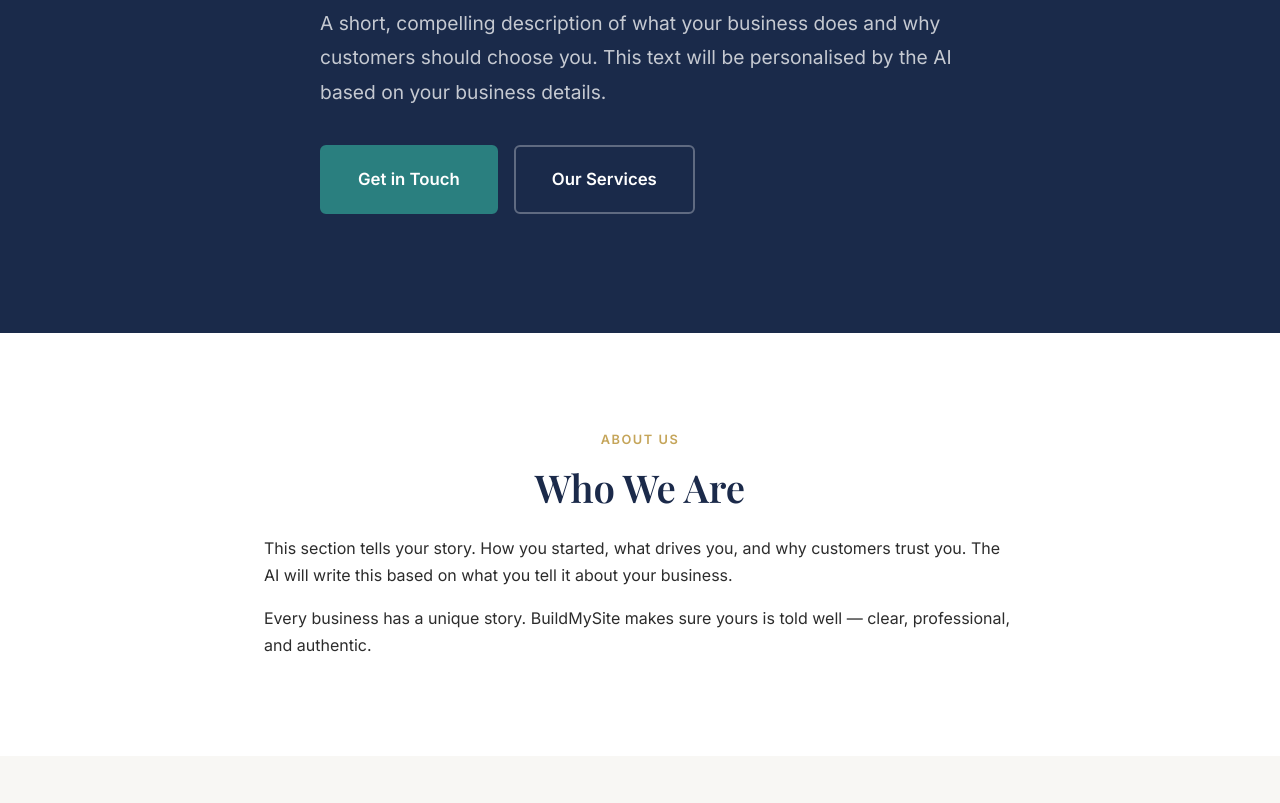
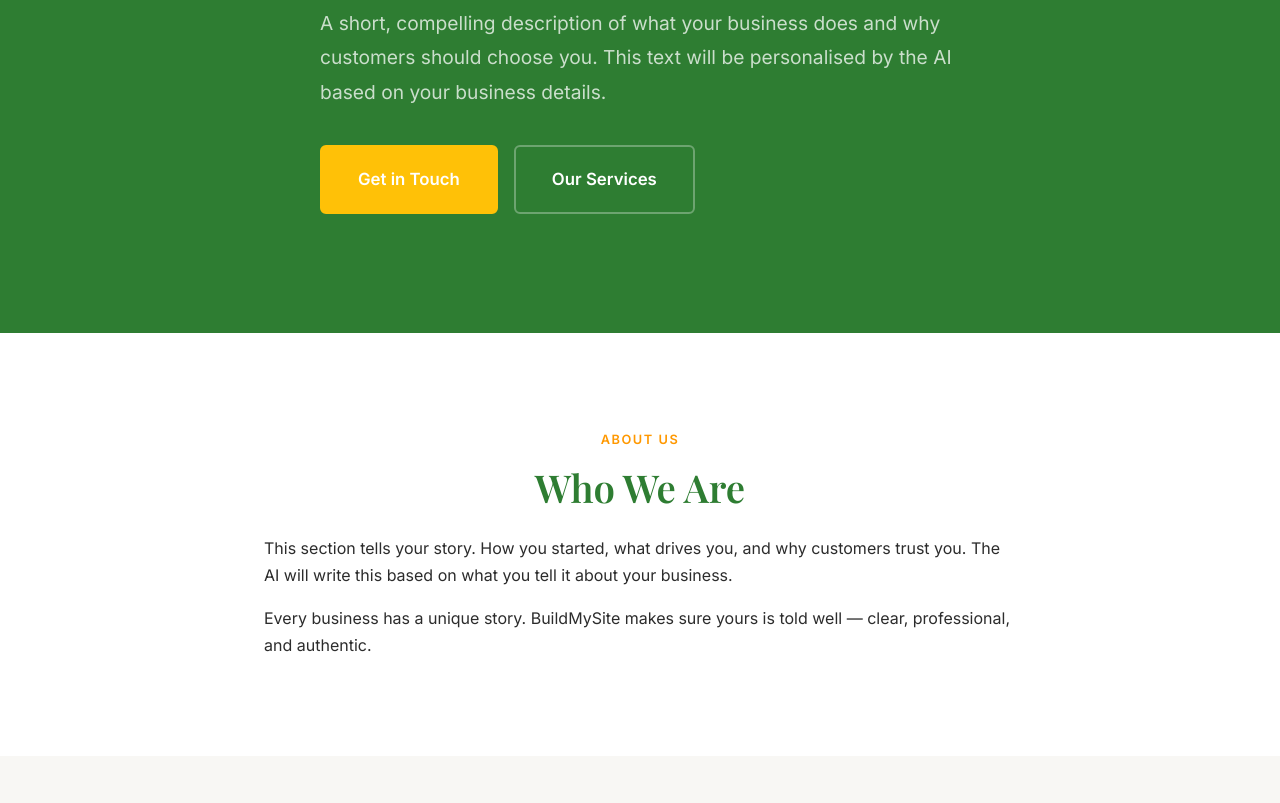
Before and after one commit to RoryPeterRoberts/topline-stores-hammel, a website: page index.html in a window 1280 px wide. Shown: the part 307-1110 px from the top of the page. Drawn offline with nearby package versions, Linux system fonts and the light colour scheme.

Commit message:
BuildMySite: update css/style.css

```diff
--- a/css/style.css
+++ b/css/style.css
@@ -581,3 +581,13 @@ textarea.form-control { min-height: 120px; resize: vertical; }
    AI-GENERATED STYLES BELOW THIS LINE
    The agent appends business-specific styles here.
    ============================================================ */
+:root {
+  --color-primary: #2E7D32; /* Deep, friendly green */
+  --color-primary-light: #4CAF50;
+  --color-primary-dark: #1B5E20;
+  --color-accent: #FFC107; /* Warm, inviting amber/yellow */
+  --color-accent-dark: #FFB300;
+  --color-accent-light: #FFF8E1;
+  --color-highlight: #FF9800; /* Vibrant orange */
+  --color-highlight-light: #FFB74D;
+}
```
